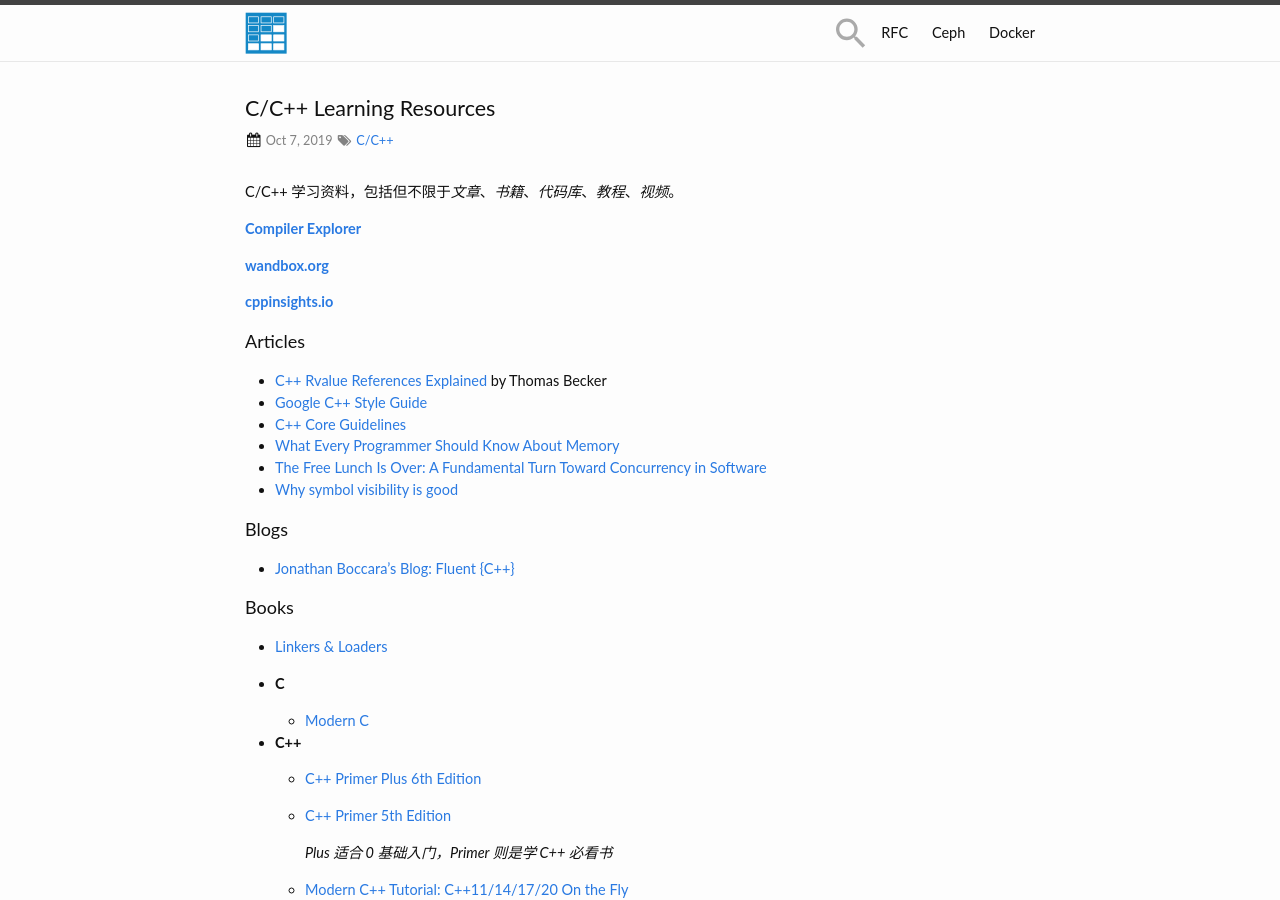
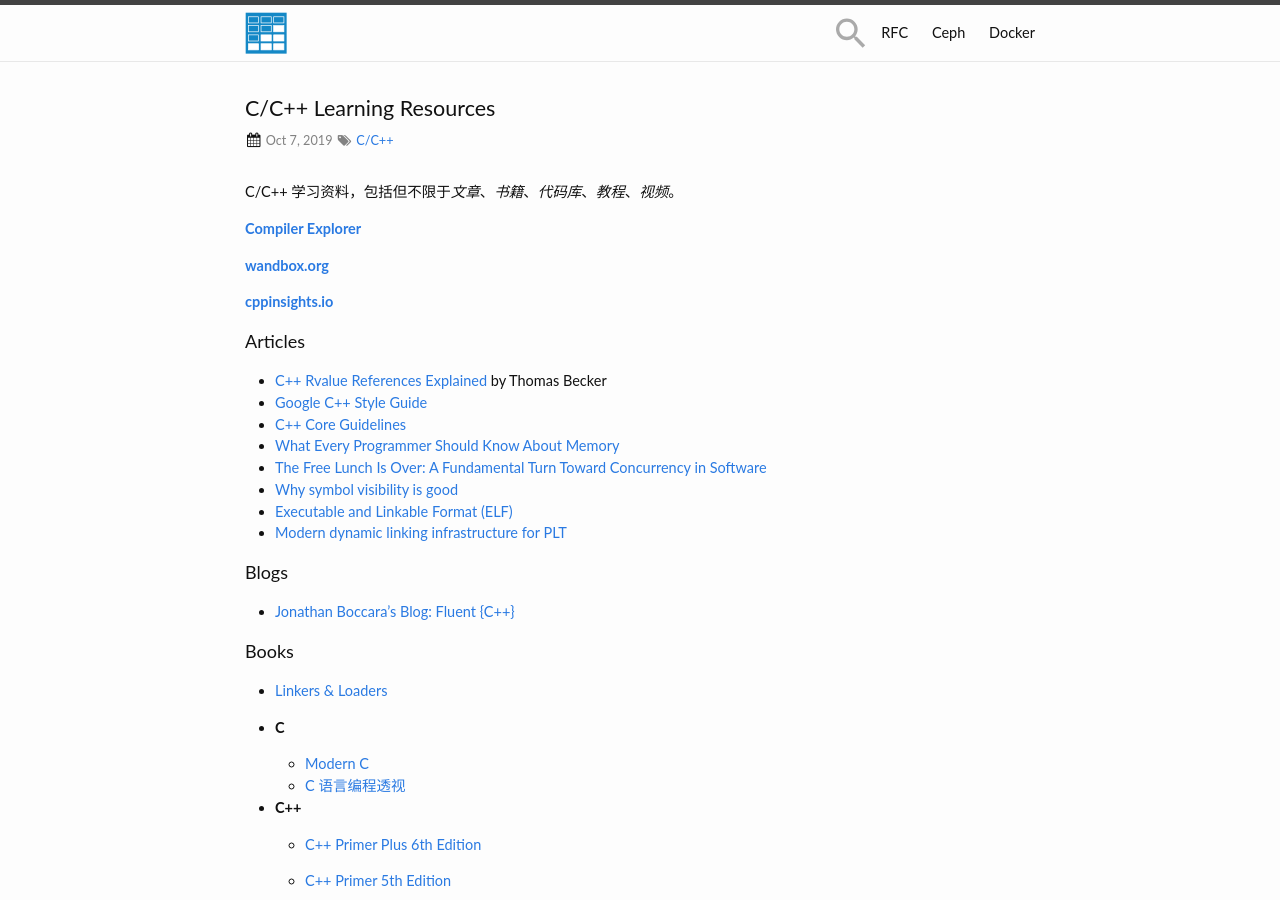
Before and after one commit to zhjwpku/zhjwpku.github.io, a Jekyll site: the page built from _posts/2019-10-07-cpp-learning-resources.md, in a window 1280 px wide and 900 px high. Built offline with Jekyll 4.4.1, drawn with Linux system fonts in a browser that asks for light colours; comment, search, counter and statistics services are not loaded.

Commit message:
add some linker and loader reads
Signed-off-by: Zhao Junwang <zhjwpku@gmail.com>

```diff
--- a/_posts/2019-10-07-cpp-learning-resources.md
+++ b/_posts/2019-10-07-cpp-learning-resources.md
@@ -22,6 +22,8 @@
 - [What Every Programmer Should Know About Memory][cpumemory]
 - [The Free Lunch Is Over: A Fundamental Turn Toward Concurrency in Software][freelunchover]
 - [Why symbol visibility is good][why-symbol-visibility-is-good]
+- [Executable and Linkable Format (ELF)][elf]
+- [Modern dynamic linking infrastructure for PLT][3474]
 
 <h4>Blogs</h4>
 
@@ -34,6 +36,7 @@
 - **C**
 
   - [Modern C][modernc]
+  - [C 语言编程透视][cbook]
 
 - **C++**
 
@@ -116,3 +119,6 @@
 [linker_and_loaders]: https://wh0rd.org/books/linkers-and-loaders/linkers_and_loaders.pdf
 [modernc]: https://modernc.gforge.inria.fr/
 [why-symbol-visibility-is-good]: https://www.technovelty.org/code/why-symbol-visibility-is-good.html
+[elf]: https://www.cs.stevens.edu/~jschauma/631A/elf.html
+[cbook]: https://tinylab-1.gitbook.io/cbook/
+[3474]: http://lambda-the-ultimate.org/node/3474
```
